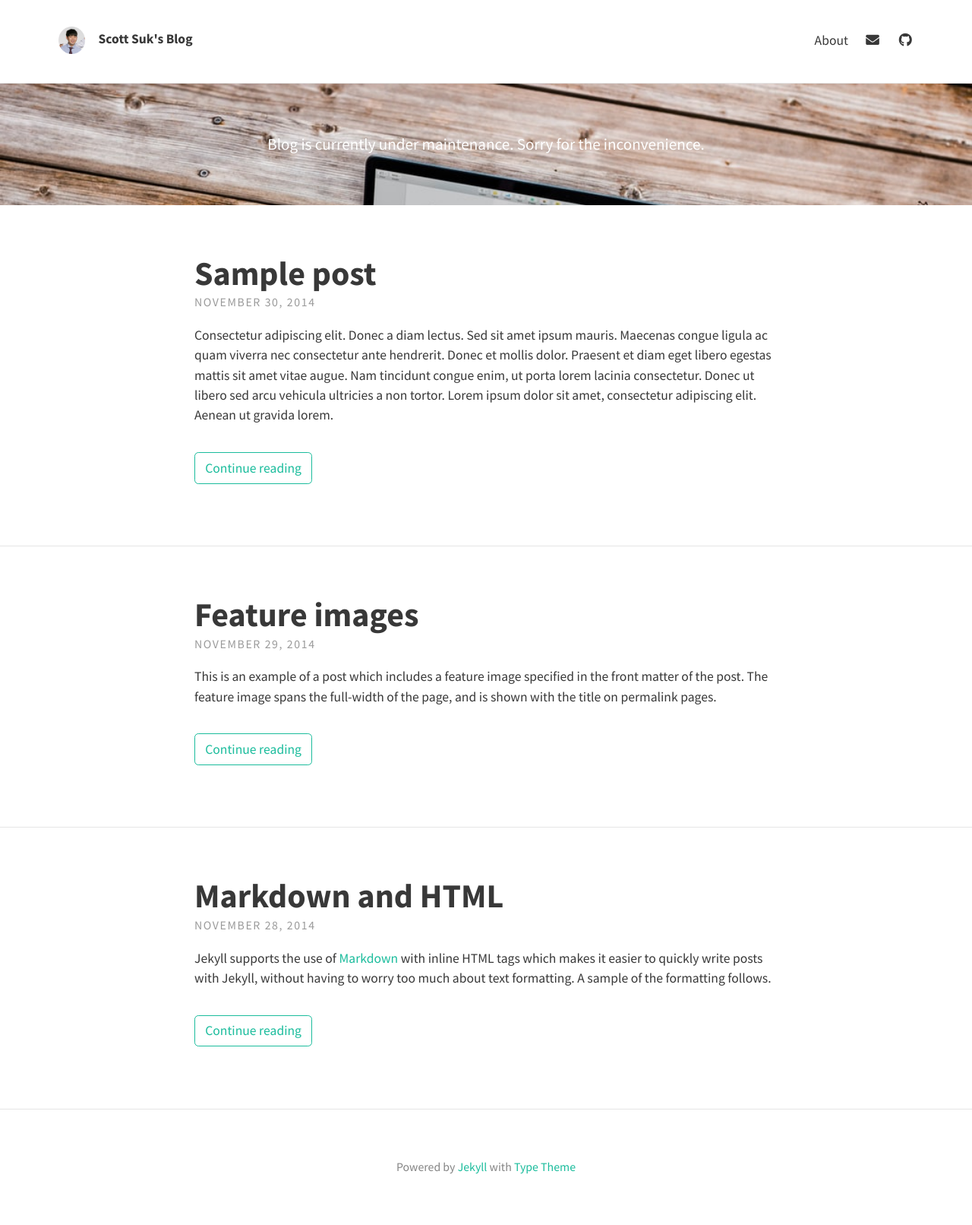
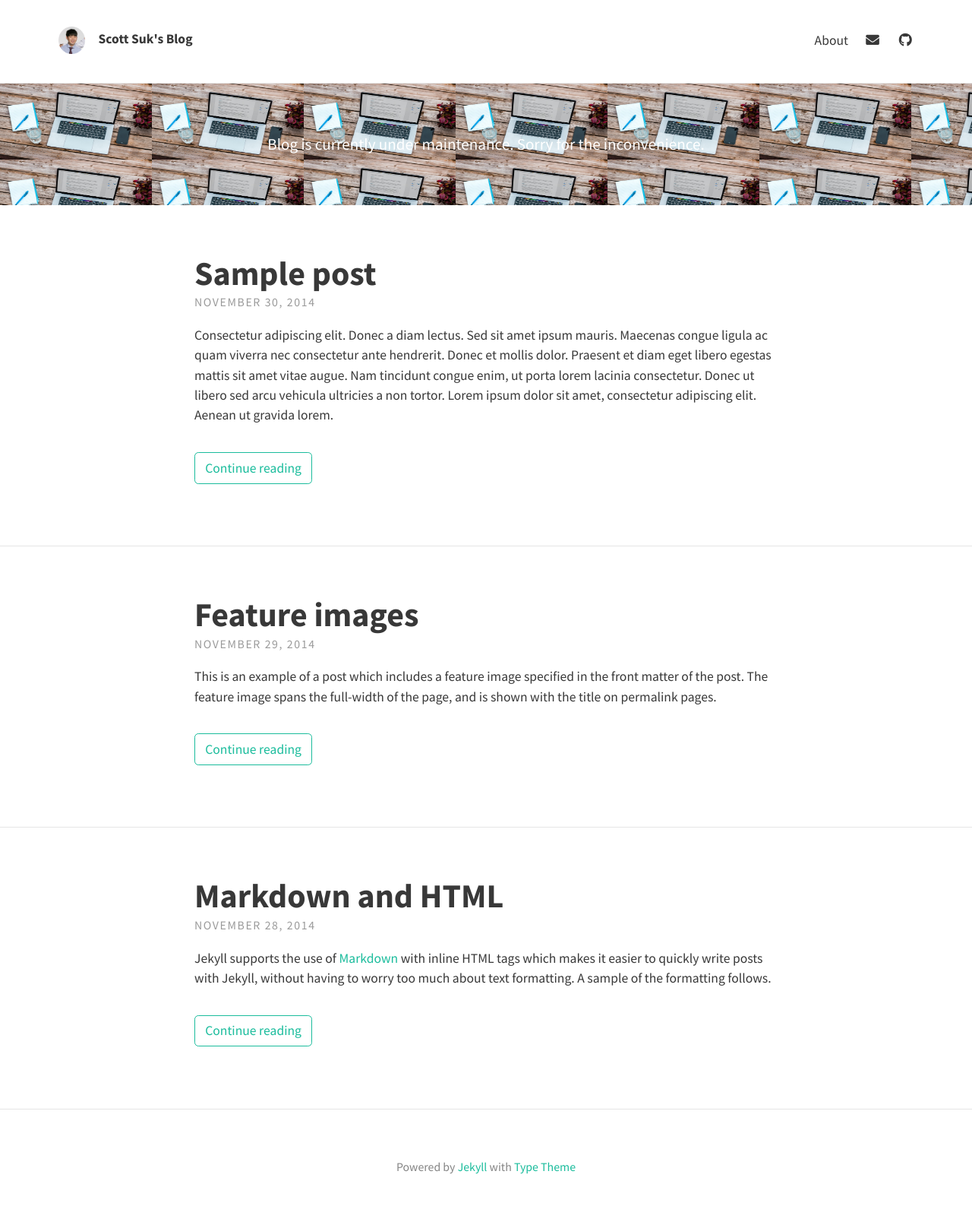
Before and after one commit to scottsuk0306/scottsuk0306.github.io, a Jekyll site: the page built from index.html, in a window 1280 px wide. Shown: the whole page at 76% size. Built offline with Jekyll 4.4.1, drawn with Linux system fonts in a browser that asks for light colours; nearby versions of some CDN libraries; the list of posts is cut into pages by our own code.

Commit message:
Update _index.scss

```diff
--- a/_sass/layouts/_index.scss
+++ b/_sass/layouts/_index.scss
@@ -4,7 +4,7 @@
   display: inline-block;
   width: 100%;
   background-color:$header-desc-background-color;
-  background-size: cover;
+  background-size: 200px 100px;
   font-size: 1.2em;
   text-align: center;
   color: $header-desc-text-color;
```
